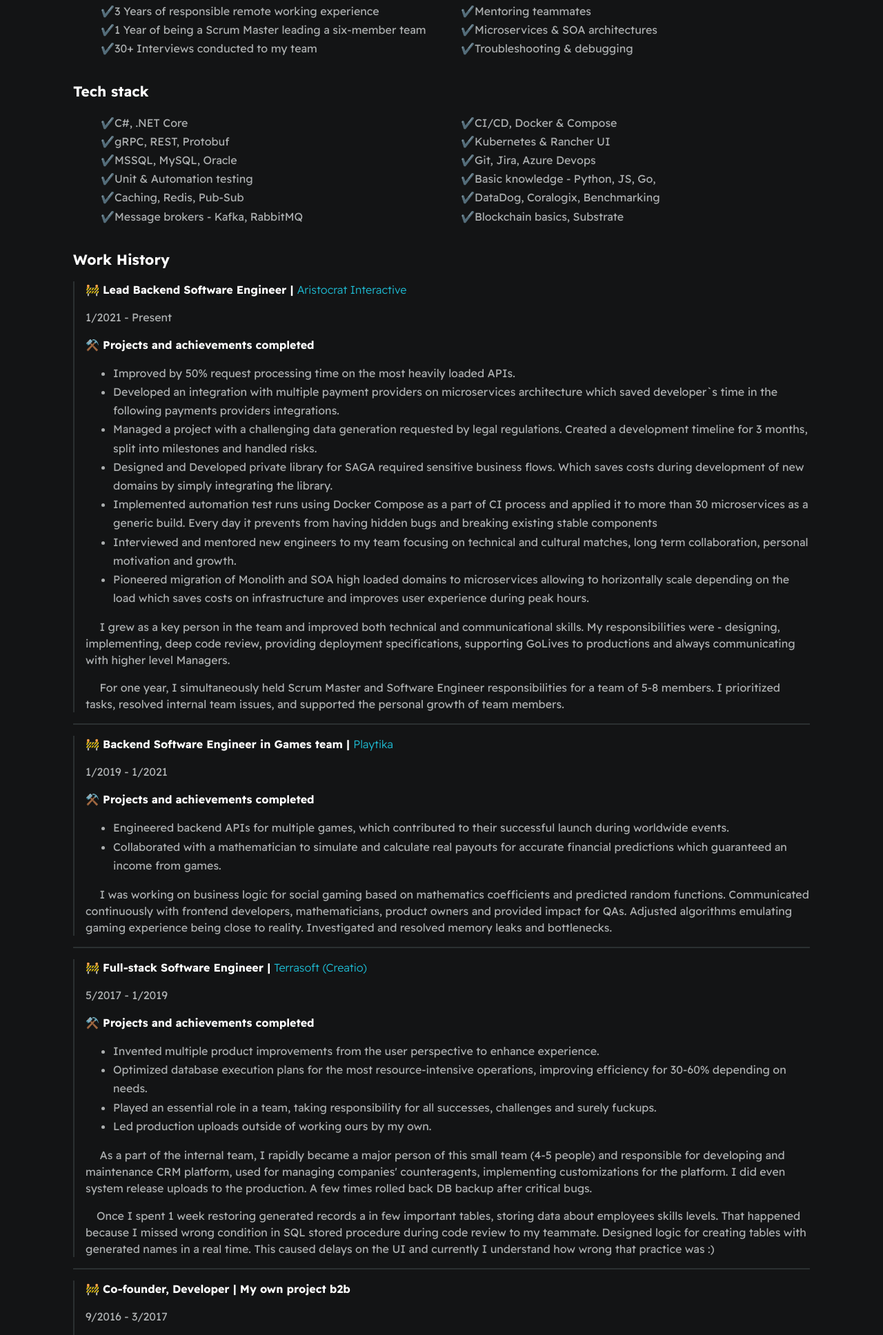
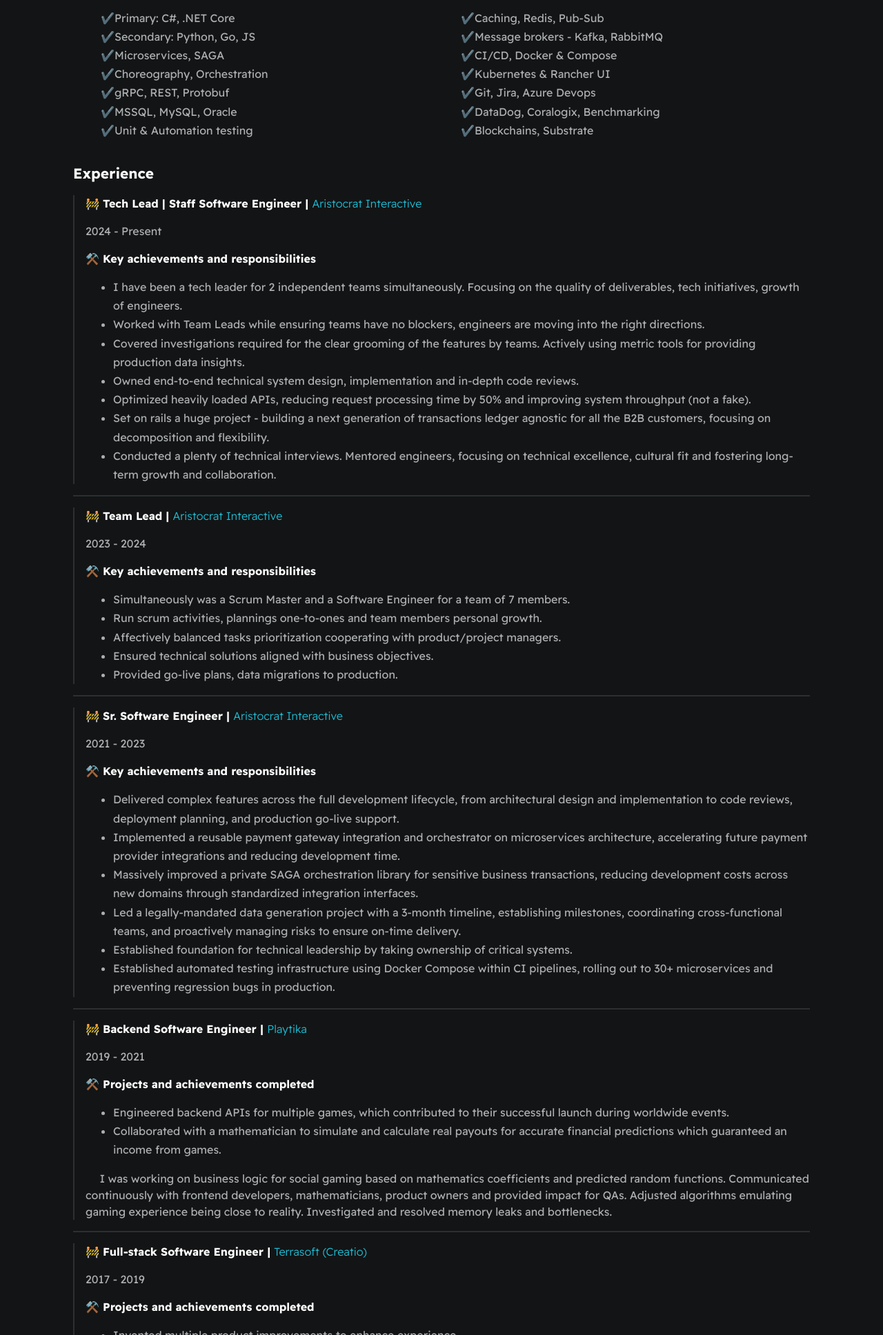
Before and after one commit to dimababenko/Resume, a plain HTML site: page index.html in a window 1280 px wide. Shown: the part 864-2800 px from the top of the page at 69% size. Drawn offline with Linux system fonts and the light colour scheme.

Commit message:
updated positions and experience for the end of 2025

```diff
--- a/index.html
+++ b/index.html
@@ -17,7 +17,7 @@
 
                 <div id="overview-bio">
                     <h1 id="user-name">Dmytro Babenko</h1>
-                    <p id="bio">Lead Software Engineer at <a href="https://www.aristocrat.com/aristocrat-interactive/" target="_blank">Aristocrat Interactive</a>.</p>
+                    <p id="bio">Tech Lead | Staff Software Engineer at <a href="https://www.aristocrat.com/aristocrat-interactive/" target="_blank">Aristocrat Interactive</a>.</p>
                     <p id="bio">Master's Degree in Computer Science at <a href="https://kpi.ua/en/about" target="_blank">National Technical University of Ukraine</a>.</p>
                     <p id="bio">Languages - English, Ukrainian.</p>
                     <p id="bio">Last Read - Drive by Daniel H. Pink (Author).</p>
@@ -39,44 +39,36 @@
             </section>
 
             <section class="section--page">
-                <h2>Personal Information</h2>
+                <h2>Profile</h2>
                 <p>&emsp;
-                    Since Autumn 2021 I have being living across multiple regions in Europe and Southeast Asia.
-                    I am confident with working remotely from incredibly different locations. Relocation or remote - both options work for me.
+                    Software Engineer with international experience working remotely across Europe and Southeast Asia since 2021.
+                    Comfortable operating in distributed teams and adapting to diverse environments.
+                    Open to both relocation and remote opportunities.
                     <br>&emsp;
-                    I open for new opportunities to take a part or lead a team propagating knowledge sharing, healthy communication
-                    culture and goal orienting priorities. Also I am very interested in building decentralized systems.
-                    My passions are modern popular threads like new technical hardware releases, architecture of industry leading companies, blockchain innovation,
-                    cars, motorbikes, surfing, hiking, music etc.
-                </p>
-            </section>
-
-            <section class="section--page">
-                <h2>Locations</h2>
-                <p>
-                    Remote - Worldwide.
-                    <br>
-                    On site - Europe, English speaking countries: Canada (existing Work Permit), USA, Australia, UK.
+                    Focused on building scalable, reliable systems and propagating strong engineering culture through
+                    knowledge sharing, clear communication and ownership.
+                    Interested in scalable and modern decentralized architectures.
                 </p>
             </section>
 
             <section class="section--page">
                 <h2>Certifications</h2>
                 <ul id="qualifications--list">
+                    <li>✔️Coursera <a href="https://coursera.org/share/d2779650e0e50681ba75af2d5671c93b" target="_blank">Agile Project
+                            Management</a></li>
+                    <li>✔️Coursera <a href="https://coursera.org/share/3de28200d003ac0cc89814fe62cf93f6" target="_blank">Blockchain</a>
+                        & <a href="https://coursera.org/share/9e0c7e1e9da56f8c49b5d8217b1e58c6" target="_blank">Smart Contracts</a></li>
                     <li>✔️Polkadot Blockchain Academy <a href="https://polkadot.academy/pba-campus/" target="_blank">Campus</a></li>
                     <li>✔️Polkadot Blockchain Academy <a href="https://app.kajabi.com/certificates/67eb2f68" target="_blank">PBA-X</a> </li>
-                    <li>✔️Coursera <a href="https://coursera.org/share/d2779650e0e50681ba75af2d5671c93b" target="_blank">Agile Project Management</a></li>
-                    <li>✔️Coursera <a href="https://coursera.org/share/3de28200d003ac0cc89814fe62cf93f6" target="_blank">Blockchain</a>
-                        & <a href="https://coursera.org/share/9e0c7e1e9da56f8c49b5d8217b1e58c6" target="_blank">Smart Contracts</a></li>
                 </ul>
             </section>
 
             <section class="section--page">
                 <h2>Skills & Qualifications</h2>
                 <ul id="qualifications--list">
-                    <li>✔️8+ Years experience as a Software Engineer (mostly backend)</li>
-                    <li>✔️3 Years of responsible remote working experience</li>
-                    <li>✔️1 Year of being a Scrum Master leading a six-member team</li>
+                    <li>✔️10+ Years experience as a Software Engineer (mostly backend)</li>
+                    <li>✔️2 Years experience on Leadership positions</li>
+                    <li>✔️4 Years of responsible remote working experience</li>
                     <li>✔️30+ Interviews conducted to my team</li>
                     <li>✔️Software Design Specifications (SDS)</li>
                     <li>✔️Mentoring teammates</li>
@@ -88,7 +80,10 @@
             <section class="section--page" style="page-break-before: always;">
                 <h2>Tech stack</h2>
                 <ul id="techstack--list">
-                    <li>✔️C#, .NET Core</li>
+                    <li>✔️Primary: C#, .NET Core</li>
+                    <li>✔️Secondary: Python, Go, JS</li>
+                    <li>✔️Microservices, SAGA</li>
+                    <li>✔️Choreography, Orchestration</li>
                     <li>✔️gRPC, REST, Protobuf</li>
                     <li>✔️MSSQL, MySQL, Oracle</li>
                     <li>✔️Unit & Automation testing</li>
@@ -97,55 +92,119 @@
                     <li>✔️CI/CD, Docker & Compose</li>
                     <li>✔️Kubernetes & Rancher UI</li>
                     <li>✔️Git, Jira, Azure Devops</li>
-                    <li>✔️Basic knowledge - Python, JS, Go, </li>
                     <li>✔️DataDog, Coralogix, Benchmarking</li>
-                    <li>✔️Blockchain basics, Substrate</li>
+                    <li>✔️Blockchains, Substrate</li>
                 </ul>
             </section>
 
             <section id="work-history-wrapper" class="section--page">
-                <h2>Work History</h2>
+                <h2>Experience</h2>
 
                 <div class="card--work-history">
-                   <strong>🚧 Lead Backend Software Engineer | <a href="https://www.aristocrat.com/aristocrat-interactive/" target="_blank">Aristocrat Interactive</a></strong>
-                    <p>1/2021 - Present</p>
-                    <strong>⚒️ Projects and achievements completed</strong>
+                   <strong>🚧 Tech Lead | Staff Software Engineer | <a href="https://www.aristocrat.com/aristocrat-interactive/" target="_blank">Aristocrat Interactive</a></strong>
+                    <p>2024 - Present</p>
+                    <strong>⚒️ Key achievements and responsibilities</strong>
                     <ul>
-                        <li>Improved by 50% request processing time on the most heavily loaded APIs.</li>
-                        <li>Developed an integration with multiple payment providers on microservices architecture
-                            which saved developer`s time in the following payments providers integrations.</li>
-                        <li>Managed a project with a challenging data generation requested by legal regulations.
-                            Created a development timeline for 3 months, split into milestones and handled risks.</li>
-                        <li>Designed and Developed private library for SAGA required sensitive business flows.
-                            Which saves costs during development of new domains by simply integrating the library.</li>
-                        <li>Implemented automation test runs using Docker Compose as a part of CI process and applied it to more than 30
-                            microservices as a generic build. Every day it prevents from having hidden bugs and breaking existing stable components</li>
-                        <li>Interviewed and mentored new engineers to my team focusing on technical and cultural matches, long term collaboration,
-                            personal motivation and growth.</li>
-                        <li>Pioneered migration of Monolith and SOA high loaded domains to microservices allowing to horizontally scale
-                            depending on the load which saves costs on infrastructure and improves user experience during peak hours.</li>
+                        <li>
+                            I have been a tech leader for 2 independent teams simultaneously.
+                            Focusing on the quality of deliverables, tech initiatives, growth of engineers.
+                        </li>
+                        <li>
+                            Worked with Team Leads while ensuring teams have no blockers, engineers are moving into the right directions.
+                        </li>
+                        <li>
+                            Covered investigations required for the clear grooming of the features by teams.
+                            Actively using metric tools for providing production data insights.
+                        </li>
+                        <li>
+                            Owned end-to-end technical system design, implementation and in-depth code reviews.
+                        </li>
+                        <li>
+                            Optimized heavily loaded APIs, reducing request processing time by 50% and improving system throughput (not a fake).
+                        </li>
+                        <li>
+                            Set on rails a huge project - building a next generation of transactions ledger agnostic for all the B2B customers,
+                            focusing on decomposition and flexibility.
+                        </li>
+                        <li>
+                            Conducted a plenty of technical interviews. Mentored engineers, focusing on technical excellence, cultural fit
+                            and fostering long-term growth and collaboration.
                         </li>
                     </ul>
-                    <p>&emsp;
-                        I grew as a key person in the team and improved both technical and communicational skills. My responsibilities were - designing, implementing,
-                        deep code review, providing deployment specifications, supporting GoLives to productions and always communicating with higher level Managers.
-                    </p>
-                    <p>&emsp;
-                        For one year, I simultaneously held Scrum Master and Software Engineer responsibilities for a team of 5-8 members.
-                        I prioritized tasks, resolved internal team issues, and supported the personal growth of team members.
-                    </p>
+                </div>
+
+                <div class="line-break"></div>
+
+                <div class="card--work-history">
+                    <strong>🚧 Team Lead | <a href="https://www.aristocrat.com/aristocrat-interactive/" target="_blank">Aristocrat Interactive</a></strong>
+                    <p>2023 - 2024</p>
+                    <strong>⚒️ Key achievements and responsibilities</strong>
+                    <ul>
+                        <li>
+                            Simultaneously was a Scrum Master and a Software Engineer for a team of 7 members.
+                        </li>
+                        <li>
+                            Run scrum activities, plannings one-to-ones and team members personal growth.
+                        </li>
+                        <li>
+                            Affectively balanced tasks prioritization cooperating with product/project managers.
+                        </li>
+                        <li>
+                            Ensured technical solutions aligned with business objectives.
+                        </li>
+                        <li>
+                            Provided go-live plans, data migrations to production.
+                        </li>
+                    </ul>
                 </div>
 
                 <div class="line-break no-print"></div>
 
                 <div class="card--work-history" style="page-break-before: always;">
-                    <strong>🚧 Backend Software Engineer in Games team | <a href="https://www.playtika.com/" target="_blank">Playtika</a></strong>
-                    <p>1/2019 - 1/2021</p>
+                    <strong>🚧 Sr. Software Engineer | <a href="https://www.aristocrat.com/aristocrat-interactive/" target="_blank">Aristocrat Interactive</a></strong>
+                    <p>2021 - 2023</p>
+                    <strong>⚒️ Key achievements and responsibilities</strong>
+                    <ul>
+                        <li>
+                            Delivered complex features across the full development lifecycle, from architectural design and implementation
+                            to code reviews, deployment planning, and production go-live support.
+                        </li>
+                        <li>
+                            Implemented a reusable payment gateway integration and orchestrator on microservices architecture,
+                            accelerating future payment provider integrations and reducing development time.
+                        </li>
+                        <li>
+                            Massively improved a private SAGA orchestration library for sensitive business transactions,
+                            reducing development costs across new domains through standardized integration interfaces.
+                        </li>
+                        <li>
+                            Led a legally-mandated data generation project with a 3-month timeline, establishing milestones,
+                            coordinating cross-functional teams, and proactively managing risks to ensure on-time delivery.
+                        </li>
+                        <li>
+                            Established foundation for technical leadership by taking ownership of critical systems.
+                        </li>
+                        <li>
+                            Established automated testing infrastructure using Docker Compose within CI pipelines, rolling out to 30+
+                            microservices and preventing regression bugs in production.
+                        </li>
+                    </ul>
+                </div>
+
+                <div class="line-break"></div>
+
+                <div class="card--work-history">
+                    <strong>🚧 Backend Software Engineer | <a href="https://www.playtika.com/" target="_blank">Playtika</a></strong>
+                    <p>2019 - 2021</p>
                     <strong>⚒️ Projects and achievements completed</strong>
                     <ul>
-                        <li>Engineered backend APIs for multiple games, which contributed to their successful launch during worldwide events.</li>
-                        <li>Collaborated with a mathematician to simulate and calculate real payouts for accurate financial predictions
-                            which guaranteed an income from games.</li>
+                        <li>
+                            Engineered backend APIs for multiple games, which contributed to their successful launch during worldwide events.
+                        </li>
+                        <li>
+                            Collaborated with a mathematician to simulate and calculate real payouts for accurate financial predictions
+                            which guaranteed an income from games.
+                        </li>
                     </ul>
                     <p>&emsp;
                         I was working on business logic for social gaming based on mathematics coefficients and predicted random functions.
@@ -154,41 +213,51 @@
                     </p>
                 </div>
 
+                <div class="line-break no-print"></div>
+
+                <div class="card--work-history" style="page-break-before: always;">
+                    <strong>🚧 Full-stack Software Engineer | <a href="https://www.creatio.com/" target="_blank">Terrasoft (Creatio)</a></strong>
+                    <p>2017 - 2019</p>
+                    <strong>⚒️ Projects and achievements completed</strong>
+                    <ul>
+                        <li>
+                            Invented multiple product improvements to enhance experience.
+                        </li>
+                        <li>
+                            Optimized database execution plans for the most resource-intensive operations, improving efficiency for 30-60%
+                            depending on needs.
+                        </li>
+                        <li>
+                            Played an essential role in a team, taking responsibility for all successes and challenges.
+                        </li>
+                        <li>
+                            Led production uploads outside of peak times by my own. A few times rolled back DB backup after critical bugs.
+                        </li>
+                    </ul>
+                    <p>&emsp;
+                        As a part of the internal team, I rapidly became a major person of this small team (4-5 people) and responsible for
+                        development and maintenance CRM platform, used for managing companies' counteragents, implementing customizations for
+                        the platform.
+                    </p>
+                    <p>&emsp;Once I spent 1 week restoring generated records a in few important tables, storing data about employees
+                        skills levels. That happened because I missed wrong condition in SQL stored procedure during code review to my
+                        teammate.
+                    </p>
+                </div>
+
                 <div class="line-break"></div>
 
                 <div class="card--work-history">
-                    <strong>🚧 Full-stack Software Engineer | <a href="https://www.creatio.com/" target="_blank">Terrasoft (Creatio)</a></strong>
-                    <p>5/2017 - 1/2019</p>
+                    <strong>🚧 Co-founder, Developer | My own project b2b</strong>
+                    <p>2016 - 2017</p>
                     <strong>⚒️ Projects and achievements completed</strong>
                     <ul>
-                        <li>Invented multiple product improvements from the user perspective to enhance experience.</li>
-                        <li>Optimized database execution plans for the most resource-intensive operations, improving efficiency for 30-60%
-                            depending on needs.
+                        <li>
+                            Partnered closely with the customer to clarify business requirements decreasing chances of misunderstanding.
                         </li>
-                        <li>Played an essential role in a team, taking responsibility for all successes, challenges and surely fuckups.</li>
-                        <li>Led production uploads outside of working ours by my own.</li>
-                    </ul>
-                    <p>&emsp;
-                        As a part of the internal team, I rapidly became a major person of this small team (4-5 people) and responsible for
-                        developing and maintenance CRM platform, used for managing companies' counteragents, implementing customizations for
-                        the platform. I did even system release uploads to the production. A few times rolled back DB backup after critical bugs.
-                    </p>
-                    <p>&emsp;Once I spent 1 week restoring generated records a in few important tables, storing data about employees
-                        skills levels. That happened because I missed wrong condition in SQL stored procedure during code review to my
-                        teammate. Designed logic for creating tables with generated names in a real time. This
-                        caused delays on the UI and currently I understand how wrong that practice was :)
-                    </p>
-                </div>
-
-                <div class="line-break no-print"></div>
-
-                <div class="card--work-history" style="page-break-before: always;">
-                    <strong>🚧 Co-founder, Developer | My own project b2b</strong>
-                    <p>9/2016 - 3/2017</p>
-                    <strong>⚒️ Projects and achievements completed</strong>
-                    <ul>
-                        <li>Partnered closely with the customer to clarify business requirements decreasing chances of misunderstanding.</li>
-                        <li>Participated in architecting, developing and deploying a fully functional private web platform, ready for immediate use.</li>
+                        <li>
+                            Participated in architecting, developing and deploying a fully functional private web platform, ready for immediate use.
+                        </li>
                     </ul>
                     <p>&emsp;
                         Together with my friend we decided to develop our own product for the private English school. We supposed to
@@ -201,7 +270,7 @@
 
                 <div class="card--work-history">
                     <strong>🚧 Participated in a startup | Smart-Home start-up</strong>
-                    <p>5/2015 - 9/2016</p>
+                    <p>2015 - 2016</p>
                     <p>&emsp;
                         I was a part of a small team, which was developing a smart home system. I was responsible for the
                         logical conditions implemented for independent devices using Lua scripts. That was a part time participation
```
Also changed, not shown: 3 other files.
